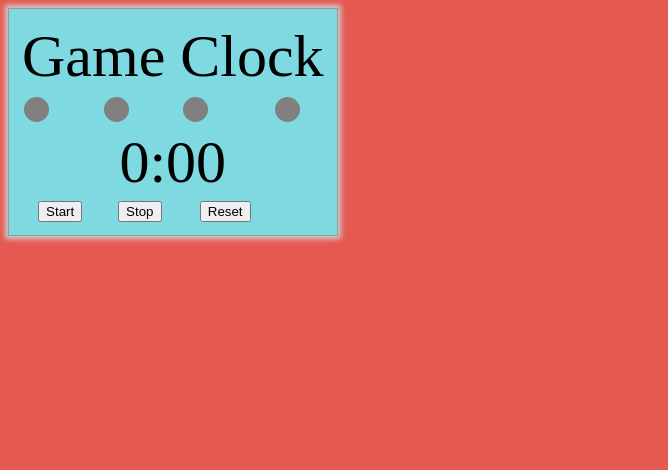
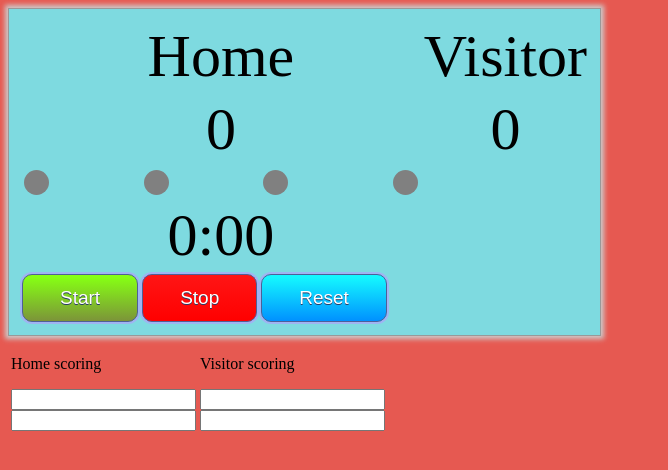
Before and after one commit to robbee72/game_clock, a plain HTML site: page index.html in a window 1280 px wide. Shown: the whole page, without its empty margins (0-668 px from the left). Drawn offline with Linux system fonts and the light colour scheme.

Commit message:
button sizing and scores

```diff
--- a/index.html
+++ b/index.html
@@ -8,9 +8,18 @@
 <body>
   <table class="countdownContainer">
     <tr class="info">
-      <td colspan="6">Game Clock</td>
+      <td colspan="6">Home</td>
+      <td colspan="6">Visitor</div></td>
     </tr>
-    <tr>
+    <tr class="info">
+      <td colspan="6">
+        <output type="text" id="home3">0</output>
+      </td>
+      <td colspan="6">
+        <output type="text" id="visitor3">0</output>
+      </td>
+    </tr>
+
       <td>
         <div id="squareOne" class="listener" data-color="green"></div>
       </td>
@@ -25,18 +34,33 @@
       </td>
     </tr>
     <tr class="info">
-      <td colspan="6" class="clockInfo"><span id="countdown"><time>0:00</time></span></td>
+      <td colspan="4" class="clockInfo"><span id="countdown"><time>0:00</time></span></td>
 
     </tr>
     <tr>
-      <td><input type="button" value="Start" onclick="countdown()"></td>
-      <td><input type="button" value="Stop" onclick="pause()"></td>
-      <td><input type="button" value="Reset" onclick="reset(seconds = 60 )"></td>
+      <td><a href="#" class="startButton" value="Start" onclick="countdown()">Start</a></td>
+      <td><a href="#" class="stopButton" value="Stop" onclick="pause()">Stop</a></td>
+      <td><a href="#" class="resetButton" value="Reset" onclick="reset(seconds = 60 )">Reset</a></td>
+    </tr>
+  </table>
+
+  <table>
+    <tr class="scoreInput">
+      <td>
+        <p>Home scoring</p>
+        <input type="number" id="home1"  onkeyup="sum1();" /><br />
+        <input type="number" id="home2"  onkeyup="sum1();" />
+      </td>
+      <td>
+        <p>Visitor scoring</p>
+        <input type="number" id="visitor1"  onkeyup="sum2();" /><br />
+        <input type="number" id="visitor2"  onkeyup="sum2();" />
+      </td>
     </tr>
   </table>
 
 
-
+<script src="scripts/scoreboard.js"></script>
  <script src="scripts/ticker.js"></script>
  <script src="scripts/quarter.js"></script>
 
--- /dev/null
+++ b/scripts/scoreboard.js
@@ -0,0 +1,17 @@
+function sum1() {
+      var txtFirstNumberValue = document.getElementById('home1').value;
+      var txtSecondNumberValue = document.getElementById('home2').value;
+      var result = parseInt(txtFirstNumberValue) + parseInt(txtSecondNumberValue);
+      if (!isNaN(result)) {
+         document.getElementById('home3').value = result;
+      }
+}
+
+function sum2() {
+      var txtTwoFirstNumberValue = document.getElementById('visitor1').value;
+      var txtTwoSecondNumberValue = document.getElementById('visitor2').value;
+      var result2 = parseInt(txtTwoFirstNumberValue) + parseInt(txtTwoSecondNumberValue);
+      if (!isNaN(result2)) {
+         document.getElementById('visitor3').value = result2;
+      }
+}
--- a/styles/game_clock.css
+++ b/styles/game_clock.css
@@ -1,5 +1,124 @@
 body {
   background: #e65951;
+}
+.startButton {
+	-moz-box-shadow: 0px 0px 0px 2px #9fb4f2;
+	-webkit-box-shadow: 0px 0px 0px 2px #9fb4f2;
+	box-shadow: 0px 0px 0px 2px #9fb4f2;
+	background:-webkit-gradient(linear, left top, left bottom, color-stop(0.05, #86ff14), color-stop(1, #7c9439));
+	background:-moz-linear-gradient(top, #86ff14 5%, #7c9439 100%);
+	background:-webkit-linear-gradient(top, #86ff14 5%, #7c9439 100%);
+	background:-o-linear-gradient(top, #86ff14 5%, #7c9439 100%);
+	background:-ms-linear-gradient(top, #86ff14 5%, #7c9439 100%);
+	background:linear-gradient(to bottom, #86ff14 5%, #7c9439 100%);
+	filter:progid:DXImageTransform.Microsoft.gradient(startColorstr='#86ff14', endColorstr='#7c9439',GradientType=0);
+	background-color:#86ff14;
+	-moz-border-radius:10px;
+	-webkit-border-radius:10px;
+	border-radius:10px;
+	border:1px solid #4e6096;
+	display:inline-block;
+	cursor:pointer;
+	color:#ffffff;
+	font-family:Arial;
+	font-size:19px;
+	padding:12px 37px;
+	text-decoration:none;
+	text-shadow:0px 1px 0px #283966;
+}
+.startButton:hover {
+	background:-webkit-gradient(linear, left top, left bottom, color-stop(0.05, #7c9439), color-stop(1, #86ff14));
+	background:-moz-linear-gradient(top, #7c9439 5%, #86ff14 100%);
+	background:-webkit-linear-gradient(top, #7c9439 5%, #86ff14 100%);
+	background:-o-linear-gradient(top, #7c9439 5%, #86ff14 100%);
+	background:-ms-linear-gradient(top, #7c9439 5%, #86ff14 100%);
+	background:linear-gradient(to bottom, #7c9439 5%, #86ff14 100%);
+	filter:progid:DXImageTransform.Microsoft.gradient(startColorstr='#7c9439', endColorstr='#86ff14',GradientType=0);
+	background-color:#7c9439;
+}
+.startButton:active {
+	position:relative;
+	top:1px;
+}
+
+.stopButton {
+	-moz-box-shadow: 0px 0px 0px 2px #9fb4f2;
+	-webkit-box-shadow: 0px 0px 0px 2px #9fb4f2;
+	box-shadow: 0px 0px 0px 2px #9fb4f2;
+	background:-webkit-gradient(linear, left top, left bottom, color-stop(0.05, #ff1414), color-stop(1, #ff0000));
+	background:-moz-linear-gradient(top, #ff1414 5%, #ff0000 100%);
+	background:-webkit-linear-gradient(top, #ff1414 5%, #ff0000 100%);
+	background:-o-linear-gradient(top, #ff1414 5%, #ff0000 100%);
+	background:-ms-linear-gradient(top, #ff1414 5%, #ff0000 100%);
+	background:linear-gradient(to bottom, #ff1414 5%, #ff0000 100%);
+	filter:progid:DXImageTransform.Microsoft.gradient(startColorstr='#ff1414', endColorstr='#ff0000',GradientType=0);
+	background-color:#ff1414;
+	-moz-border-radius:10px;
+	-webkit-border-radius:10px;
+	border-radius:10px;
+	border:1px solid #4e6096;
+	display:inline-block;
+	cursor:pointer;
+	color:#ffffff;
+	font-family:Arial;
+	font-size:19px;
+	padding:12px 37px;
+	text-decoration:none;
+	text-shadow:0px 1px 0px #283966;
+}
+.stopButton:hover {
+	background:-webkit-gradient(linear, left top, left bottom, color-stop(0.05, #ff0000), color-stop(1, #ff1414));
+	background:-moz-linear-gradient(top, #ff0000 5%, #ff1414 100%);
+	background:-webkit-linear-gradient(top, #ff0000 5%, #ff1414 100%);
+	background:-o-linear-gradient(top, #ff0000 5%, #ff1414 100%);
+	background:-ms-linear-gradient(top, #ff0000 5%, #ff1414 100%);
+	background:linear-gradient(to bottom, #ff0000 5%, #ff1414 100%);
+	filter:progid:DXImageTransform.Microsoft.gradient(startColorstr='#ff0000', endColorstr='#ff1414',GradientType=0);
+	background-color:#ff0000;
+}
+.stopButton:active {
+	position:relative;
+	top:1px;
+}
+
+.resetButton {
+	-moz-box-shadow: 0px 0px 0px 2px #9fb4f2;
+	-webkit-box-shadow: 0px 0px 0px 2px #9fb4f2;
+	box-shadow: 0px 0px 0px 2px #9fb4f2;
+	background:-webkit-gradient(linear, left top, left bottom, color-stop(0.05, #14f7ff), color-stop(1, #0091ff));
+	background:-moz-linear-gradient(top, #14f7ff 5%, #0091ff 100%);
+	background:-webkit-linear-gradient(top, #14f7ff 5%, #0091ff 100%);
+	background:-o-linear-gradient(top, #14f7ff 5%, #0091ff 100%);
+	background:-ms-linear-gradient(top, #14f7ff 5%, #0091ff 100%);
+	background:linear-gradient(to bottom, #14f7ff 5%, #0091ff 100%);
+	filter:progid:DXImageTransform.Microsoft.gradient(startColorstr='#14f7ff', endColorstr='#0091ff',GradientType=0);
+	background-color:#14f7ff;
+	-moz-border-radius:10px;
+	-webkit-border-radius:10px;
+	border-radius:10px;
+	border:1px solid #4e6096;
+	display:inline-block;
+	cursor:pointer;
+	color:#ffffff;
+	font-family:Arial;
+	font-size:19px;
+	padding:12px 37px;
+	text-decoration:none;
+	text-shadow:0px 1px 0px #283966;
+}
+.resetButton:hover {
+	background:-webkit-gradient(linear, left top, left bottom, color-stop(0.05, #0091ff), color-stop(1, #14f7ff));
+	background:-moz-linear-gradient(top, #0091ff 5%, #14f7ff 100%);
+	background:-webkit-linear-gradient(top, #0091ff 5%, #14f7ff 100%);
+	background:-o-linear-gradient(top, #0091ff 5%, #14f7ff 100%);
+	background:-ms-linear-gradient(top, #0091ff 5%, #14f7ff 100%);
+	background:linear-gradient(to bottom, #0091ff 5%, #14f7ff 100%);
+	filter:progid:DXImageTransform.Microsoft.gradient(startColorstr='#0091ff', endColorstr='#14f7ff',GradientType=0);
+	background-color:#0091ff;
+}
+.resetButton:active {
+	position:relative;
+	top:1px;
 }
 
 .countdownContainer {
@@ -13,10 +132,22 @@ body {
   padding: 10px;
   box-shadow: 0 0 5px 3px #ccc;
 }
+
 .clockInfo {
   position: center;
   text-align: center;
 }
+
+.scoresContainer {
+  position: flex;
+  top: 2px;
+  left: 2px;
+  text-align: center;
+  background: #fbda84;
+  border: 1px solid #999;
+  padding: 2px;
+}
+
 
 #squareOne {
   width:25px;
@@ -66,3 +197,8 @@ div#box
 .info {
   font-size: 60px;
 }
+
+.scoreInput {
+  font-size: 16px;
+  width: 20px;
+}
```
Also changed, not shown: in.html (deleted, +0 -112 lines).
